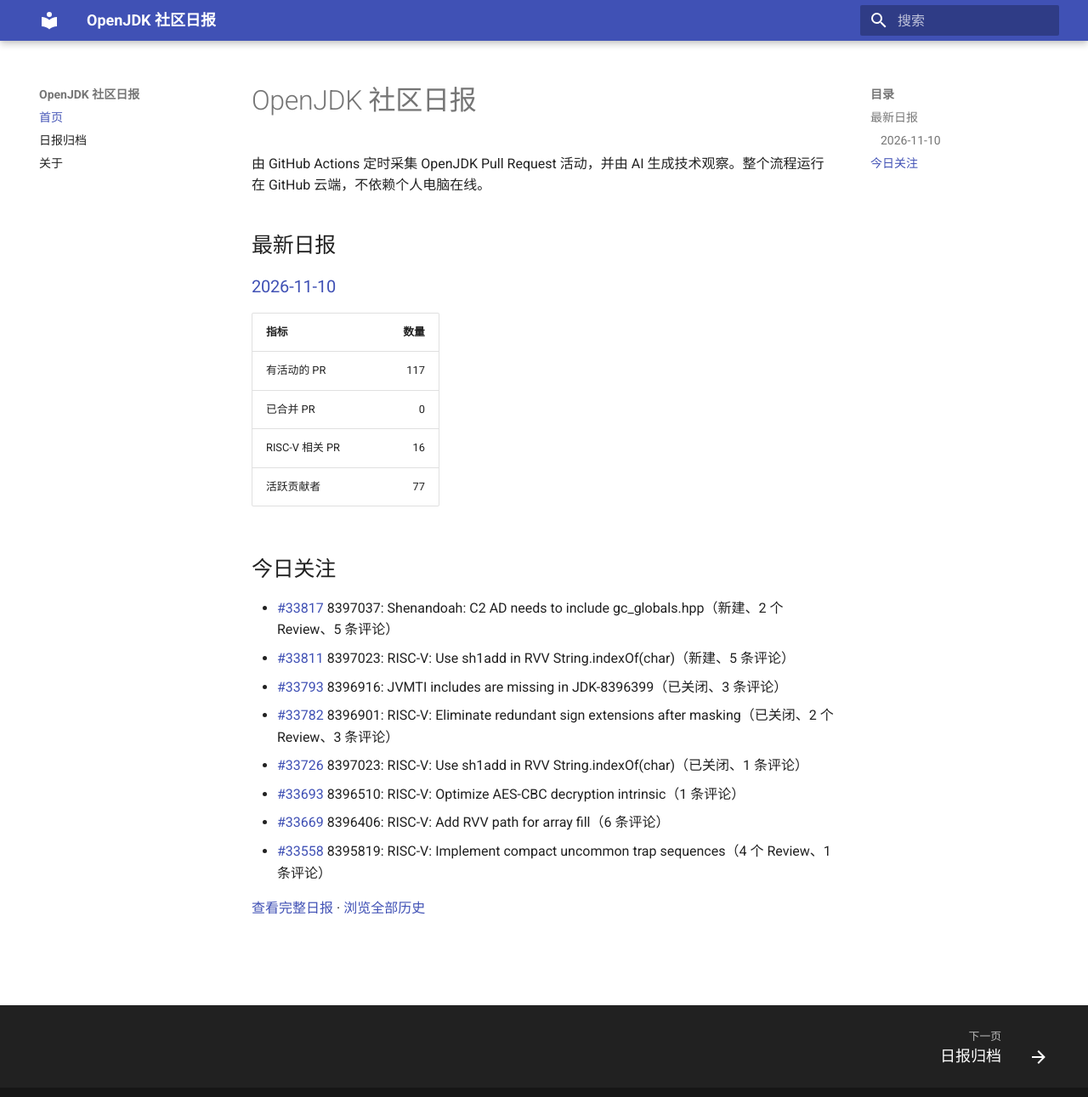
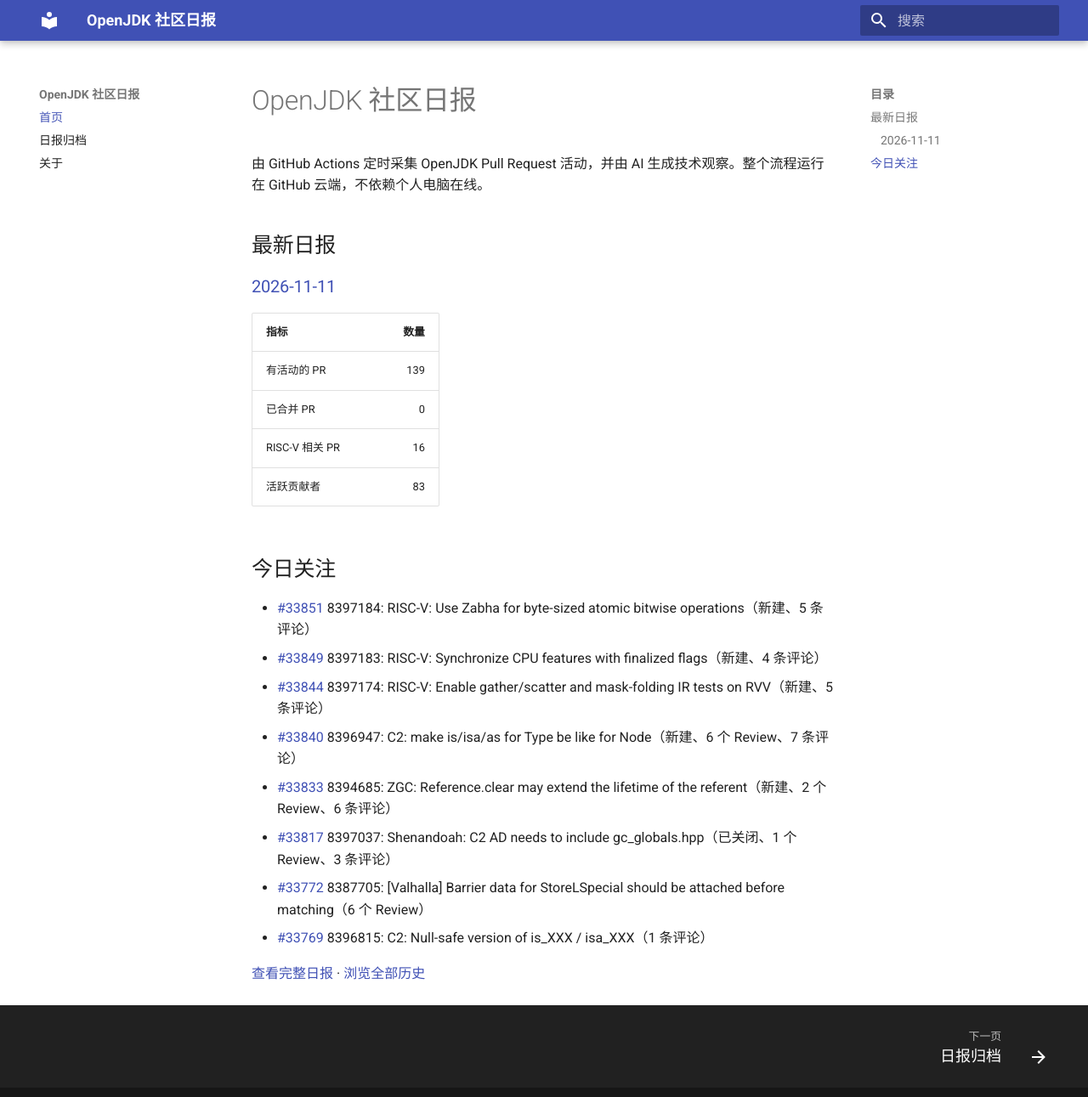
Before and after one commit to DingliZhang/openjdk-daily, an MkDocs documentation site: the page built from docs/index.md, in a window 1280 px wide and 1304 px high. Shown: the top 1291 px of the window at 85% size. Built offline with MkDocs 1.6.1 and Material for MkDocs 9.7.7, drawn with Linux system fonts in a browser that asks for light colours.

Commit message:
report: add OpenJDK daily report

```diff
--- a/docs/index.md
+++ b/docs/index.md
@@ -4,24 +4,24 @@
 
 ## 最新日报
 
-### [2026-11-10](reports/2026/2026-11-10.md)
+### [2026-11-11](reports/2026/2026-11-11.md)
 
 | 指标 | 数量 |
 |---|---:|
-| 有活动的 PR | 117 |
+| 有活动的 PR | 139 |
 | 已合并 PR | 0 |
 | RISC-V 相关 PR | 16 |
-| 活跃贡献者 | 77 |
+| 活跃贡献者 | 83 |
 
 ## 今日关注
 
-- [#33817](https://github.com/openjdk/jdk/pull/33817) 8397037: Shenandoah: C2 AD needs to include gc_globals.hpp（新建、2 个 Review、5 条评论）
-- [#33811](https://github.com/openjdk/jdk/pull/33811) 8397023: RISC-V: Use sh1add in RVV String.indexOf(char)（新建、5 条评论）
-- [#33793](https://github.com/openjdk/jdk/pull/33793) 8396916: JVMTI includes are missing in JDK-8396399（已关闭、3 条评论）
-- [#33782](https://github.com/openjdk/jdk/pull/33782) 8396901: RISC-V: Eliminate redundant sign extensions after masking（已关闭、2 个 Review、3 条评论）
-- [#33726](https://github.com/openjdk/jdk/pull/33726) 8397023: RISC-V: Use sh1add in RVV String.indexOf(char)（已关闭、1 条评论）
-- [#33693](https://github.com/openjdk/jdk/pull/33693) 8396510: RISC-V: Optimize AES-CBC decryption intrinsic（1 条评论）
-- [#33669](https://github.com/openjdk/jdk/pull/33669) 8396406: RISC-V: Add RVV path for array fill（6 条评论）
-- [#33558](https://github.com/openjdk/jdk/pull/33558) 8395819: RISC-V: Implement compact uncommon trap sequences（4 个 Review、1 条评论）
+- [#33851](https://github.com/openjdk/jdk/pull/33851) 8397184: RISC-V: Use Zabha for byte-sized atomic bitwise operations（新建、5 条评论）
+- [#33849](https://github.com/openjdk/jdk/pull/33849) 8397183: RISC-V: Synchronize CPU features with finalized flags（新建、4 条评论）
+- [#33844](https://github.com/openjdk/jdk/pull/33844) 8397174: RISC-V: Enable gather/scatter and mask-folding IR tests on RVV（新建、5 条评论）
+- [#33840](https://github.com/openjdk/jdk/pull/33840) 8396947: C2: make is/isa/as for Type be like for Node（新建、6 个 Review、7 条评论）
+- [#33833](https://github.com/openjdk/jdk/pull/33833) 8394685: ZGC: Reference.clear may extend the lifetime of the referent（新建、2 个 Review、6 条评论）
+- [#33817](https://github.com/openjdk/jdk/pull/33817) 8397037: Shenandoah: C2 AD needs to include gc_globals.hpp（已关闭、1 个 Review、3 条评论）
+- [#33772](https://github.com/openjdk/jdk/pull/33772) 8387705: [Valhalla] Barrier data for StoreLSpecial should be attached before matching（6 个 Review）
+- [#33769](https://github.com/openjdk/jdk/pull/33769) 8396815: C2: Null-safe version of is_XXX / isa_XXX（1 条评论）
 
-[查看完整日报](reports/2026/2026-11-10.md) · [浏览全部历史](reports/index.md)
+[查看完整日报](reports/2026/2026-11-11.md) · [浏览全部历史](reports/index.md)
```
Also changed, not shown: docs/reports/2026/2026-11-11.md (added, +229 -0 lines), docs/reports/index.md (+2 -1 lines), 2 other files.
